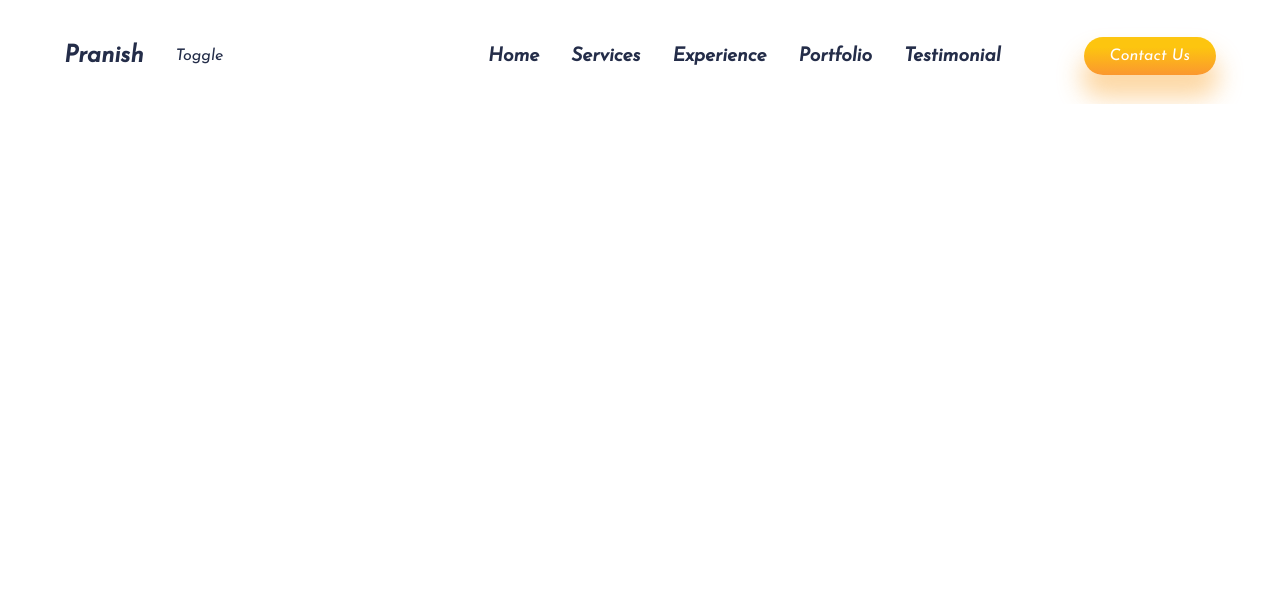
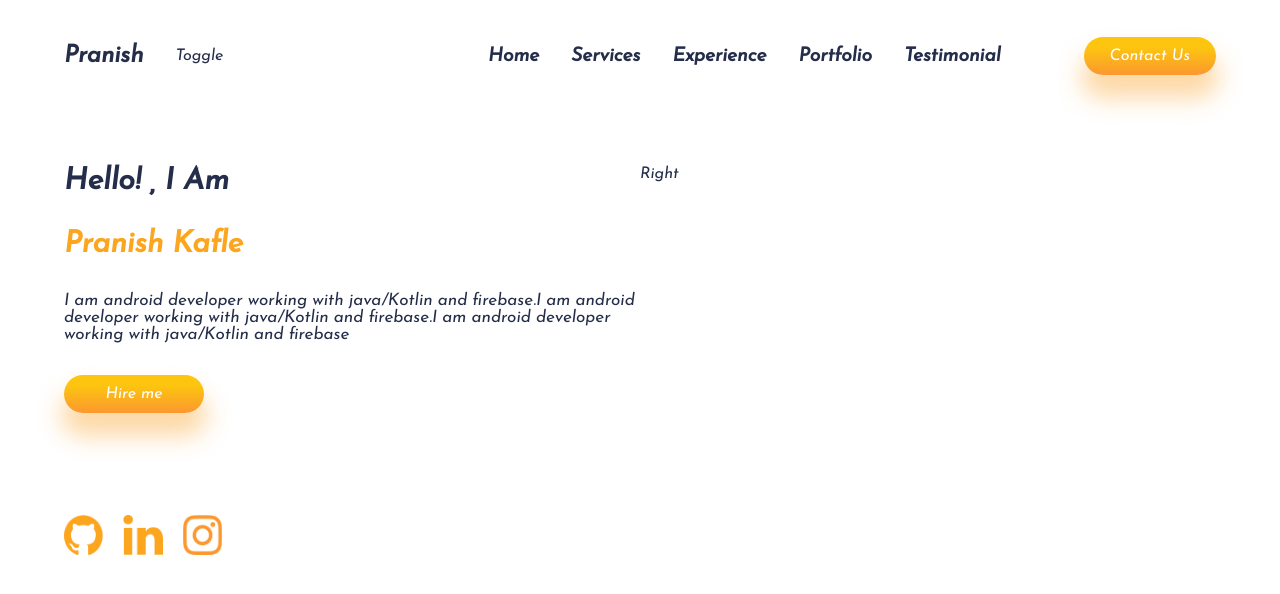
Before and after one commit to Pranishkafle6175/PotfolioReactjs, a React (Create React App) app: page / in a window 1280 px wide. Shown: the top 594 px of the page. Built offline with nearby package versions, Linux system fonts and the light colour scheme.

Commit message:
Intropart

```diff
--- a/src/App.js
+++ b/src/App.js
@@ -1,11 +1,13 @@
 import './App.css'
 import Navbar from './Component/Navbar/Navbar';
+import Intro from './Component/Intro/Intro';
 
 
 function App() {
   return (
     <div className="App">
       <Navbar />
+      <Intro />
       </div>
   );
 }
--- /dev/null
+++ b/src/Component/Intro/Intro.css
@@ -0,0 +1,51 @@
+.intro{
+    margin-top: 70px;
+    display: flex;
+    height: 77vh;
+}
+.left-intro{
+    display: flex;
+    flex-direction: column;
+    position: relative;
+    flex: 1;
+    gap: 2rem;
+}
+
+.left-intro :nth-child(1){
+    font-size: 30px;
+    font-weight: bolder;
+    color: var(--black);
+}
+
+.left-intro :nth-child(2){
+    font-size: 30px;
+    font-weight: bolder;
+    color: var(--orange);
+}
+
+.left-intro :nth-child(3){
+    font-size: 17px;
+    /* font-weight: bold; */
+    font-weight: normal;
+    color: var(--black);
+}
+
+.left-intro button{
+    width: 140px;
+}
+
+.right-intro{
+    position: relative;
+    flex: 1;
+}
+
+.images{
+    margin-top: 70px;
+    display: flex;
+    gap: 20px;
+
+}
+
+.images img{
+    height: 40px;
+}
--- /dev/null
+++ b/src/Component/Intro/Intro.jsx
@@ -0,0 +1,34 @@
+import React from 'react'
+import './Intro.css'
+import github from '../../img/github.png'
+import linkedin from '../../img/linkedin.png'
+import instagram from '../../img/instagram.png'
+
+const Intro = () => {
+  return (
+    <div className="intro">
+        <div className="left-intro">
+
+            <span>Hello! , I Am</span>
+            <span>Pranish Kafle</span>
+            <span>I am android developer working with java/Kotlin and firebase.I am android developer working with java/Kotlin
+                and firebase.I am android developer working with java/Kotlin
+                 and firebase</span>
+
+            <button className='button'> Hire me</button>
+
+            <div className="images">
+
+                <img src={github} alt='github'/>
+                <img src={linkedin} alt='linkedin'/>
+                <img src={instagram} alt='instagram'/>
+
+            </div>
+        </div>
+        <div className="right-intro">Right</div>
+
+    </div>
+  )
+}
+
+export default Intro
```
